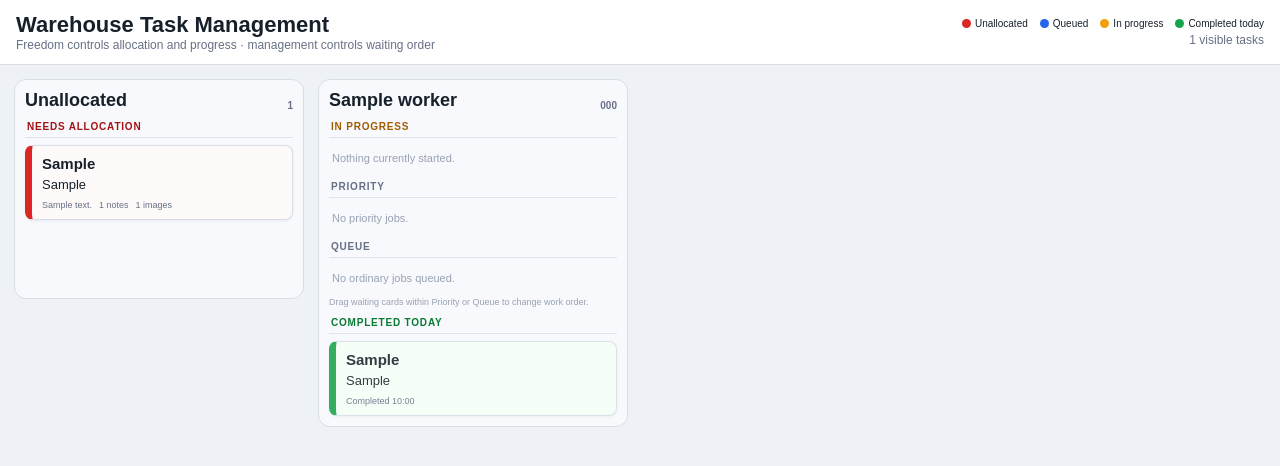
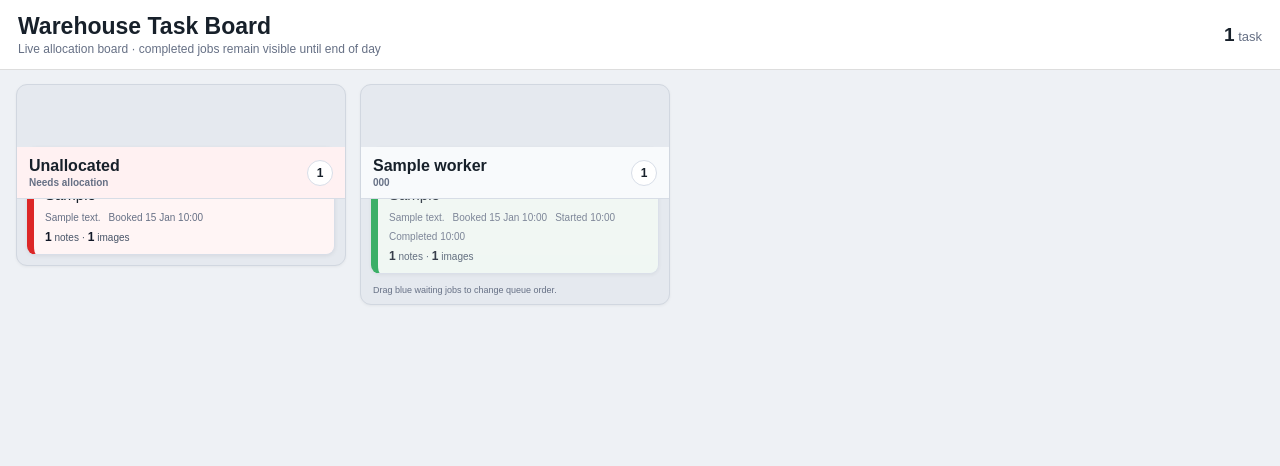
Before and after one commit to Manic8484/job-monitor, a Flask app: template templates/warehouse_tasks.html in a window 1280 px wide. Shown: the top 466 px of the page. Run offline with Flask 3, Linux system fonts and the light colour scheme; the template is opened without the code that fills it: most values are stand-ins (such as "Sample title", 1, 10 or a date in 2020); some libraries are stand-ins or nearby versions.

Commit message:
Add files via upload

```diff
--- a/templates/warehouse_tasks.html
+++ b/templates/warehouse_tasks.html
@@ -3,145 +3,150 @@
 <head>
 <meta charset="utf-8">
 <meta name="viewport" content="width=device-width,initial-scale=1">
-<title>Warehouse Task Management</title>
+<title>Warehouse Tasks</title>
 <style>
-:root{--bg:#eef1f5;--ink:#17202a;--muted:#667085;--line:#d8dee8;--red:#dc2626;--amber:#f59e0b;--blue:#2563eb;--green:#16a34a;--panel:#fff}
-*{box-sizing:border-box}body{margin:0;font-family:Arial,sans-serif;background:var(--bg);color:var(--ink)}
-header{position:sticky;top:0;z-index:30;background:#fff;border-bottom:1px solid #ddd;padding:12px 16px;display:flex;justify-content:space-between;align-items:center}
-h1{margin:0;font-size:22px}.subhead{font-size:12px;color:var(--muted)}
-main{padding:14px;overflow-x:auto}.board{display:flex;gap:14px;align-items:flex-start;min-width:max-content}.column{width:310px;background:#f7f9fc;border:1px solid var(--line);border-radius:12px;padding:10px;min-height:220px}.column.unallocated{width:290px}.column-head{display:flex;justify-content:space-between;align-items:end;margin-bottom:9px}.column-head h2{font-size:18px;margin:0}.column-code{font-size:10px;color:var(--muted);font-weight:700}.section{margin-top:10px}.section-title{font-size:10px;font-weight:800;letter-spacing:.08em;color:#667085;text-transform:uppercase;border-bottom:1px solid #dfe4ec;padding:0 2px 5px;margin-bottom:7px}.section-title.amber{color:#a15c00}.section-title.green{color:#087a32}.section-title.red{color:#a31212}
-.cards{display:flex;flex-direction:column;gap:7px;min-height:8px}.task{position:relative;background:#fff;border:1px solid var(--line);border-left:7px solid var(--blue);border-radius:8px;padding:9px 10px;box-shadow:0 1px 3px rgba(0,0,0,.06);cursor:pointer}.task:hover{box-shadow:0 2px 7px rgba(0,0,0,.13)}.task.red{border-left-color:var(--red);background:#fffafa}.task.blue{border-left-color:var(--blue)}.task.amber{border-left-color:var(--amber);background:#fffaf0}.task.green{border-left-color:var(--green);background:#f5fff7;opacity:.87}.task.dragging{opacity:.45}.task.dragover{outline:2px dashed #667085;outline-offset:2px}.task[draggable="true"]{cursor:grab}.refrow{display:flex;gap:7px;align-items:center;flex-wrap:wrap}.ref{font-weight:800;font-size:15px}.badge{font-size:9px;font-weight:800;padding:3px 6px;border-radius:10px;background:#eef2f6}.badge.priority{background:#fee2e2;color:#991b1b}.headline{font-size:13px;line-height:1.28;margin-top:5px}.meta{display:flex;gap:7px;flex-wrap:wrap;font-size:9px;color:var(--muted);margin-top:6px}.counts{position:absolute;right:8px;top:8px;font-size:9px;color:#667085}.empty{font-size:11px;color:#98a2b3;padding:7px 3px}.draghelp{font-size:9px;color:#98a2b3;margin-top:6px}
-dialog{border:0;border-radius:12px;width:min(1000px,94vw);padding:0;box-shadow:0 20px 60px rgba(0,0,0,.28)}dialog::backdrop{background:rgba(15,23,42,.48)}.mh{padding:14px 16px;border-bottom:1px solid #e5e7eb;display:flex;justify-content:space-between;align-items:center}.mh strong{font-size:20px}.close{font-size:25px;border:0;background:none;cursor:pointer}.mb{padding:16px}.summary{background:#f8fafc;border:1px solid #e2e8f0;border-radius:9px;padding:12px;margin-bottom:14px}.summary .headline{font-size:17px}.detail-section{margin-top:18px}.detail-section h3{margin:0 0 8px;font-size:14px}.note{border-left:4px solid #94a3b8;background:#f8fafc;padding:9px 11px;margin-bottom:8px;border-radius:4px}.notehead{font-size:10px;font-weight:800;color:#64748b;margin-bottom:5px}.note pre{font:inherit;white-space:pre-wrap;margin:0}.media{display:flex;gap:10px;overflow-x:auto;padding-bottom:7px}.media-item{min-width:145px;max-width:180px}.media-item img{width:145px;height:120px;object-fit:cover;border-radius:7px;border:1px solid #ddd;display:block}.filebox{width:145px;height:120px;border:1px solid #ddd;border-radius:7px;display:flex;align-items:center;justify-content:center;background:#f8fafc;font-size:12px;text-align:center;padding:8px}.media-cap{font-size:9px;margin-top:4px;color:#64748b;overflow-wrap:anywhere}.loading{color:var(--muted)}
-.legend{display:flex;gap:12px;align-items:center;flex-wrap:wrap;font-size:10px}.legend span{display:flex;align-items:center;gap:4px}.dot{width:9px;height:9px;border-radius:50%}.dot.red{background:var(--red)}.dot.blue{background:var(--blue)}.dot.amber{background:var(--amber)}.dot.green{background:var(--green)}
-@media(max-width:700px){header{align-items:flex-start;gap:10px;flex-direction:column}.column{width:280px}.column.unallocated{width:270px}}
+:root{
+  --bg:#eef1f5;--panel:#fff;--ink:#17202a;--muted:#667085;--line:#d8dee8;
+  --red:#dc2626;--red-bg:#fff5f5;--amber:#f59e0b;--amber-bg:#fffaf0;
+  --blue:#2563eb;--blue-bg:#f7faff;--green:#16a34a;--green-bg:#f3fbf5;
+}
+*{box-sizing:border-box}
+body{margin:0;font-family:Arial,sans-serif;background:var(--bg);color:var(--ink)}
+header{position:sticky;top:0;z-index:30;background:#fff;border-bottom:1px solid #ddd;padding:13px 18px;display:flex;justify-content:space-between;align-items:center;gap:16px}
+h1{margin:0;font-size:23px}.subhead{font-size:12px;color:var(--muted);margin-top:2px}.total{font-size:13px;color:var(--muted);white-space:nowrap}.total strong{font-size:19px;color:var(--ink)}
+main{padding:14px 16px 24px;overflow-x:auto}.board{display:flex;align-items:flex-start;gap:14px;min-width:max-content}
+.column{width:310px;background:#e5e9ef;border:1px solid #d1d7e0;border-radius:11px;overflow:hidden;box-shadow:0 1px 3px rgba(0,0,0,.05)}
+.column.unallocated{width:330px}.column-head{position:sticky;top:62px;z-index:10;background:#f8fafc;border-bottom:1px solid #d7dde6;padding:10px 12px;display:flex;justify-content:space-between;align-items:center;gap:8px}
+.column.unallocated .column-head{background:#fff1f2}.worker-name{font-size:16px;font-weight:800;overflow:hidden;text-overflow:ellipsis;white-space:nowrap}.worker-code{font-size:10px;color:var(--muted);font-weight:700;margin-top:2px}.count{min-width:26px;height:26px;border-radius:13px;background:#fff;border:1px solid #d8dee8;display:flex;align-items:center;justify-content:center;font-size:12px;font-weight:800}
+.pile{display:flex;flex-direction:column;gap:9px;padding:10px;min-height:70px}.empty{padding:18px 10px;text-align:center;color:var(--muted);font-size:12px}
+.task{background:#fff;border:1px solid var(--line);border-left:7px solid var(--blue);border-radius:9px;padding:10px 11px;box-shadow:0 1px 4px rgba(0,0,0,.07);cursor:pointer;position:relative}.task:hover{box-shadow:0 3px 9px rgba(0,0,0,.12)}
+.task.unallocated{border-left-color:var(--red);background:var(--red-bg)}.task.in-progress{border-left-color:var(--amber);background:var(--amber-bg)}.task.complete{border-left-color:var(--green);background:var(--green-bg);opacity:.82}.task.priority:not(.complete){box-shadow:inset 0 0 0 1px rgba(220,38,38,.18),0 1px 4px rgba(0,0,0,.07)}
+.task[draggable="true"]{cursor:grab}.task.dragging{opacity:.38;cursor:grabbing}.pile.drag-over{background:#dbeafe}
+.topline{display:flex;align-items:center;gap:7px;flex-wrap:wrap}.ref{font-size:17px;font-weight:800}.badge{font-size:9px;font-weight:800;border-radius:10px;padding:3px 6px;background:#eef2f6;color:#344054;text-transform:uppercase}.badge.priority{background:#fee2e2;color:#991b1b}.badge.status-in{background:#fef3c7;color:#92400e}.badge.status-done{background:#dcfce7;color:#166534}.badge.drag{background:#dbeafe;color:#1d4ed8}
+.headline{font-size:15px;line-height:1.28;margin-top:7px}.meta{display:flex;gap:8px;flex-wrap:wrap;font-size:10px;color:var(--muted);margin-top:8px}.counts{font-size:10px;color:#475467;margin-top:7px}.counts strong{font-size:12px;color:#111827}
+.reorder-note{font-size:9px;color:var(--muted);padding:0 12px 9px}.save-state{font-size:10px;margin-left:auto;color:var(--muted)}.save-state.error{color:#b42318;font-weight:700}.save-state.ok{color:#067647;font-weight:700}
+dialog{border:0;border-radius:12px;width:min(1000px,94vw);padding:0;box-shadow:0 20px 60px rgba(0,0,0,.28)}dialog::backdrop{background:rgba(15,23,42,.48)}.mh{padding:14px 16px;border-bottom:1px solid #e5e7eb;display:flex;justify-content:space-between;align-items:center}.mh strong{font-size:20px}.close{font-size:25px;border:0;background:none;cursor:pointer}.mb{padding:16px}.summary{background:#f8fafc;border:1px solid #e2e8f0;border-radius:9px;padding:12px;margin-bottom:14px}.summary .headline{margin-top:5px}.section{margin-top:18px}.section h3{margin:0 0 8px;font-size:14px}.note{border-left:4px solid #94a3b8;background:#f8fafc;padding:9px 11px;margin-bottom:8px;border-radius:4px}.notehead{font-size:10px;font-weight:800;color:#64748b;margin-bottom:5px}.note pre{font:inherit;white-space:pre-wrap;margin:0}.media{display:flex;gap:10px;overflow-x:auto;padding-bottom:7px}.media-item{min-width:145px;max-width:180px}.media-item img{width:145px;height:120px;object-fit:cover;border-radius:7px;border:1px solid #ddd;display:block}.filebox{width:145px;height:120px;border:1px solid #ddd;border-radius:7px;display:flex;align-items:center;justify-content:center;background:#f8fafc;font-size:12px;text-align:center;padding:8px}.media-cap{font-size:9px;margin-top:4px;color:#64748b;overflow-wrap:anywhere}.loading{color:var(--muted)}
+@media(max-width:700px){header{padding:11px 12px}.board{gap:10px}.column,.column.unallocated{width:286px}.column-head{top:58px}.headline{font-size:14px}}
 </style>
 </head>
 <body>
 <header>
-  <div><h1>Warehouse Task Management</h1><div class="subhead">Freedom controls allocation and progress · management controls waiting order</div></div>
-  <div><div class="legend"><span><i class="dot red"></i>Unallocated</span><span><i class="dot blue"></i>Queued</span><span><i class="dot amber"></i>In progress</span><span><i class="dot green"></i>Completed today</span></div><div class="subhead" style="text-align:right;margin-top:4px">{{ total_tasks }} visible tasks</div></div>
+  <div><h1>Warehouse Task Board</h1><div class="subhead">Live allocation board · completed jobs remain visible until end of day</div></div>
+  <div class="total"><strong>{{ total_tasks }}</strong> task{% if total_tasks != 1 %}s{% endif %}</div>
 </header>
-<main><div class="board">
-
+<main>
+<div class="board">
   <section class="column unallocated">
-  <div class="column-head"><h2>Unallocated</h2><span class="column-code">{{ unallocated|length }}</span></div>
-  <div class="section"><div class="section-title red">Needs allocation</div><div class="cards">
+    <div class="column-head"><div><div class="worker-name">Unallocated</div><div class="worker-code">Needs allocation</div></div><div class="count">{{ unallocated|length }}</div></div>
+    <div class="pile">
       {% for t in unallocated %}
-    <article class="task red" onclick="openTask('{{ t.job_ref }}')">
-      <div class="refrow"><span class="ref">{{ t.job_ref }}</span>{% if t.priority_job %}<span class="badge priority">PRIORITY</span>{% endif %}</div>
+      <article class="task unallocated {% if t.priority_job %}priority{% endif %}" onclick="openTask('{{ t.job_ref }}')">
+        <div class="topline"><span class="ref">Task {{ t.job_ref }}</span>{% if t.priority_job %}<span class="badge priority">Priority</span>{% endif %}</div>
         <div class="headline">{{ t.despatch_instructions or 'No short instruction supplied' }}</div>
-      <div class="meta"><span>{{ t.vehicle_description or 'Warehouse Task' }}</span><span>{{ t.note_count }} notes</span><span>{{ t.image_count }} images</span></div>
+        <div class="meta"><span>{{ t.vehicle_description or t.vehicle_code or 'Warehouse Task' }}</span><span>Booked {{ t.booked_at.strftime('%d %b %H:%M') if t.booked_at else '—' }}</span></div>
+        <div class="counts"><strong>{{ t.note_count }}</strong> notes · <strong>{{ t.image_count }}</strong> images{% if t.media_count != t.image_count %} · {{ t.media_count - t.image_count }} files{% endif %}</div>
       </article>
-  {% else %}<div class="empty">No unallocated work.</div>{% endfor %}
-  </div></div>
+      {% else %}<div class="empty">No unallocated warehouse tasks.</div>{% endfor %}
+    </div>
   </section>
 
-{% for w in workers %}
-<section class="column" data-worker="{{ w.code }}">
-  <div class="column-head"><h2>{{ w.label }}</h2><span class="column-code">{{ w.code }}</span></div>
-
-  {% set active = w.tasks | selectattr('task_status','equalto','IN_PROGRESS') | list %}
-  {% set pri = w.tasks | selectattr('task_status','equalto','ALLOCATED') | selectattr('priority_job','equalto',true) | list %}
-  {% set queue = w.tasks | selectattr('task_status','equalto','ALLOCATED') | rejectattr('priority_job','equalto',true) | list %}
-  {% set done = w.tasks | selectattr('task_status','equalto','COMPLETE') | list %}
-
-  <div class="section"><div class="section-title amber">In progress</div><div class="cards">
-  {% for t in active %}
-    <article class="task amber" onclick="openTask('{{ t.job_ref }}')">
-      <div class="refrow"><span class="ref">{{ t.job_ref }}</span>{% if t.priority_job %}<span class="badge priority">PRIORITY</span>{% endif %}</div>
+  {% for worker in workers %}
+  <section class="column" data-allocation-code="{{ worker.code }}">
+    <div class="column-head">
+      <div><div class="worker-name">{{ worker.label }}</div><div class="worker-code">{{ worker.code }}</div></div>
+      <div class="count">{{ worker.tasks|length }}</div>
+    </div>
+    <div class="pile worker-pile" data-allocation-code="{{ worker.code }}">
+      {% for t in worker.tasks %}
+      {% set reorderable = (t.task_status == 'ALLOCATED') %}
+      <article class="task {% if t.task_status == 'IN_PROGRESS' %}in-progress{% elif t.task_status == 'COMPLETE' %}complete{% endif %} {% if t.priority_job %}priority{% endif %}"
+               data-job-ref="{{ t.job_ref }}" data-reorderable="{{ 1 if reorderable else 0 }}"
+               {% if reorderable %}draggable="true"{% endif %}
+               onclick="openTask('{{ t.job_ref }}')">
+        <div class="topline">
+          <span class="ref">Task {{ t.job_ref }}</span>
+          {% if t.priority_job %}<span class="badge priority">Priority</span>{% endif %}
+          {% if t.task_status == 'IN_PROGRESS' %}<span class="badge status-in">In progress</span>
+          {% elif t.task_status == 'COMPLETE' %}<span class="badge status-done">Complete</span>
+          {% elif reorderable %}<span class="badge drag">Queue {{ loop.index }}</span>{% endif %}
+        </div>
         <div class="headline">{{ t.despatch_instructions or 'No short instruction supplied' }}</div>
-      <div class="meta"><span>Started {{ t.started_at.strftime('%H:%M') if t.started_at else '—' }}</span><span>{{ t.note_count }} notes</span><span>{{ t.image_count }} images</span></div>
+        <div class="meta">
+          <span>{{ t.vehicle_description or t.vehicle_code or 'Warehouse Task' }}</span>
+          <span>Booked {{ t.booked_at.strftime('%d %b %H:%M') if t.booked_at else '—' }}</span>
+          {% if t.started_at %}<span>Started {{ t.started_at.strftime('%H:%M') }}</span>{% endif %}
+          {% if t.completed_at %}<span>Completed {{ t.completed_at.strftime('%H:%M') }}</span>{% endif %}
+        </div>
+        <div class="counts"><strong>{{ t.note_count }}</strong> notes · <strong>{{ t.image_count }}</strong> images{% if t.media_count != t.image_count %} · {{ t.media_count - t.image_count }} files{% endif %}</div>
       </article>
-  {% else %}<div class="empty">Nothing currently started.</div>{% endfor %}
-  </div></div>
-
-  <div class="section"><div class="section-title">Priority</div><div class="cards queue-list" data-worker="{{ w.code }}" data-class="priority">
-  {% for t in pri %}
-    <article class="task blue queue-card" draggable="true" data-ref="{{ t.job_ref }}" onclick="openTask('{{ t.job_ref }}')">
-      <div class="refrow"><span class="ref">{{ t.job_ref }}</span><span class="badge priority">PRIORITY</span></div>
-      <div class="headline">{{ t.despatch_instructions or 'No short instruction supplied' }}</div>
-      <div class="meta"><span>Waiting</span><span>{{ t.note_count }} notes</span><span>{{ t.image_count }} images</span></div>
-    </article>
-  {% else %}<div class="empty">No priority jobs.</div>{% endfor %}
-  </div></div>
-
-  <div class="section"><div class="section-title">Queue</div><div class="cards queue-list" data-worker="{{ w.code }}" data-class="normal">
-  {% for t in queue %}
-    <article class="task blue queue-card" draggable="true" data-ref="{{ t.job_ref }}" onclick="openTask('{{ t.job_ref }}')">
-      <div class="refrow"><span class="ref">{{ t.job_ref }}</span></div>
-      <div class="headline">{{ t.despatch_instructions or 'No short instruction supplied' }}</div>
-      <div class="meta"><span>Waiting</span><span>{{ t.note_count }} notes</span><span>{{ t.image_count }} images</span></div>
-    </article>
-  {% else %}<div class="empty">No ordinary jobs queued.</div>{% endfor %}
-  </div><div class="draghelp">Drag waiting cards within Priority or Queue to change work order.</div></div>
-
-  {% if done %}
-  <div class="section"><div class="section-title green">Completed today</div><div class="cards">
-  {% for t in done %}
-    <article class="task green" onclick="openTask('{{ t.job_ref }}')">
-      <div class="refrow"><span class="ref">{{ t.job_ref }}</span></div>
-      <div class="headline">{{ t.despatch_instructions or 'No short instruction supplied' }}</div>
-      <div class="meta"><span>Completed {{ t.completed_at.strftime('%H:%M') if t.completed_at else '—' }}</span></div>
-    </article>
-  {% endfor %}
-  </div></div>
-  {% endif %}
+      {% else %}<div class="empty">No warehouse tasks.</div>{% endfor %}
+    </div>
+    <div class="reorder-note">Drag blue waiting jobs to change queue order.<span class="save-state"></span></div>
   </section>
   {% endfor %}
-
-</div></main>
+</div>
+</main>
 
 <dialog id="taskDialog"><div class="mh"><strong id="modalTitle">Warehouse Task</strong><button class="close" onclick="taskDialog.close()">×</button></div><div class="mb" id="modalBody"><div class="loading">Loading…</div></div></dialog>
 <script>
 function fmtDate(v){if(!v)return '—';const d=new Date(v);return isNaN(d)?v:d.toLocaleString('en-GB',{hour12:false});}
 function esc(s){return String(s??'').replace(/[&<>"']/g,c=>({'&':'&amp;','<':'&lt;','>':'&gt;','"':'&quot;',"'":'&#39;'}[c]));}
+let suppressClick=false;
 async function openTask(ref){
+  if(suppressClick){suppressClick=false;return;}
   modalTitle.textContent='Task '+ref;modalBody.innerHTML='<div class="loading">Loading…</div>';taskDialog.showModal();
+  try{
     const r=await fetch('/api/warehouse-task/'+encodeURIComponent(ref));const d=await r.json();
     if(!r.ok||!d.ok){modalBody.textContent=d.error||'Could not load task';return;}
     const t=d.task;
-  let h='<div class="summary"><div><b>'+esc(t.allocation_name?((t.allocation_code||'')+' · '+t.allocation_name):'UNALLOCATED')+'</b></div><div class="headline">'+esc(t.despatch_instructions||'No short instruction supplied')+'</div><div class="meta"><span>'+esc(t.vehicle_description||t.vehicle_code||'')+'</span><span>'+esc(t.task_status)+'</span><span>POB '+esc(fmtDate(t.started_at))+'</span><span>POD '+esc(fmtDate(t.completed_at))+'</span></div></div>';
-  h+='<div class="detail-section"><h3>Full notes ('+d.notes.length+')</h3>';
+    let h='<div class="summary"><div><b>'+esc(t.allocation_name?((t.allocation_code||'')+' · '+t.allocation_name):'UNALLOCATED')+'</b></div><div class="headline">'+esc(t.despatch_instructions||'No short instruction supplied')+'</div><div class="meta"><span>'+esc(t.vehicle_description||t.vehicle_code||'')+'</span><span>'+esc(t.task_status)+'</span><span>Booked '+esc(fmtDate(t.booked_at))+'</span></div></div>';
+    h+='<div class="section"><h3>Full notes ('+d.notes.length+')</h3>';
     if(!d.notes.length)h+='<div class="loading">No detailed notes received yet.</div>';
     for(const n of d.notes){h+='<div class="note"><div class="notehead">'+esc(n.source)+' · '+esc(n.sender||'')+' · '+esc(fmtDate(n.received_at||n.created_at))+'</div><pre>'+esc(n.note_text)+'</pre></div>';}
-  h+='</div><div class="detail-section"><h3>Photos & files ('+d.media.length+')</h3><div class="media">';
+    h+='</div><div class="section"><h3>Photos & files ('+d.media.length+')</h3><div class="media">';
     if(!d.media.length)h+='<div class="loading">No media received yet.</div>';
     for(const m of d.media){const isImg=(m.content_type||'').startsWith('image/');h+='<div class="media-item"><a href="'+esc(m.url)+'" target="_blank">'+(isImg?'<img src="'+esc(m.url)+'" alt="'+esc(m.original_filename)+'">':'<div class="filebox">'+esc(m.original_filename)+'</div>')+'</a><div class="media-cap">'+esc(m.source)+' · '+esc(m.original_filename)+'</div></div>';}
     h+='</div></div>';modalBody.innerHTML=h;
+  }catch(e){modalBody.textContent='Could not load task';}
 }
+
 let dragged=null;
-document.querySelectorAll('.queue-card').forEach(card=>{
-  card.addEventListener('dragstart',e=>{dragged=card;card.classList.add('dragging');e.stopPropagation();});
-  card.addEventListener('dragend',()=>{card.classList.remove('dragging');document.querySelectorAll('.dragover').forEach(x=>x.classList.remove('dragover'));dragged=null;});
-  card.addEventListener('click',e=>{if(card.classList.contains('dragging'))e.preventDefault();});
+document.querySelectorAll('.task[draggable="true"]').forEach(card=>{
+  card.addEventListener('dragstart',e=>{dragged=card;card.classList.add('dragging');e.dataTransfer.effectAllowed='move';e.dataTransfer.setData('text/plain',card.dataset.jobRef);});
+  card.addEventListener('dragend',()=>{card.classList.remove('dragging');document.querySelectorAll('.worker-pile').forEach(p=>p.classList.remove('drag-over'));dragged=null;suppressClick=true;setTimeout(()=>suppressClick=false,150);});
 });
-document.querySelectorAll('.queue-list').forEach(list=>{
-  list.addEventListener('dragover',e=>{
-    if(!dragged)return;
-    const source=dragged.closest('.queue-list');
-    if(source!==list)return;
-    e.preventDefault();
-    const target=e.target.closest('.queue-card');
-    if(target&&target!==dragged){target.classList.add('dragover');}
+
+document.querySelectorAll('.worker-pile').forEach(pile=>{
+  pile.addEventListener('dragover',e=>{
+    if(!dragged||dragged.closest('.worker-pile')!==pile)return;
+    e.preventDefault();pile.classList.add('drag-over');
+    const cards=[...pile.querySelectorAll('.task[data-reorderable="1"]:not(.dragging)')];
+    const next=cards.find(c=>e.clientY < c.getBoundingClientRect().top+c.getBoundingClientRect().height/2);
+    if(next)pile.insertBefore(dragged,next);else pile.appendChild(dragged);
   });
-  list.addEventListener('dragleave',e=>{const t=e.target.closest('.queue-card');if(t)t.classList.remove('dragover');});
-  list.addEventListener('drop',async e=>{
-    if(!dragged)return;
-    const source=dragged.closest('.queue-list');
-    if(source!==list)return;
-    e.preventDefault();
-    const target=e.target.closest('.queue-card');
-    document.querySelectorAll('.dragover').forEach(x=>x.classList.remove('dragover'));
-    if(target&&target!==dragged){
-      const rect=target.getBoundingClientRect();
-      if(e.clientY < rect.top+rect.height/2) list.insertBefore(dragged,target); else list.insertBefore(dragged,target.nextSibling);
-    }
-    const worker=list.dataset.worker;
-    const all=[...document.querySelectorAll('.queue-list[data-worker="'+CSS.escape(worker)+'"] .queue-card')].map(x=>x.dataset.ref);
-    const r=await fetch('/api/warehouse-task-queue/reorder',{method:'POST',headers:{'Content-Type':'application/json'},body:JSON.stringify({allocation_code:worker,job_refs:all})});
-    if(!r.ok){alert('Queue order was not saved. The board will refresh.');location.reload();}
+  pile.addEventListener('dragleave',e=>{if(!pile.contains(e.relatedTarget))pile.classList.remove('drag-over');});
+  pile.addEventListener('drop',async e=>{
+    e.preventDefault();pile.classList.remove('drag-over');
+    if(!dragged||dragged.closest('.worker-pile')!==pile)return;
+    await saveOrder(pile);
   });
 });
-setTimeout(()=>location.reload(),120000);
+
+async function saveOrder(pile){
+  const allocation_code=pile.dataset.allocationCode;
+  const job_refs=[...pile.querySelectorAll('.task[data-reorderable="1"]')].map(x=>x.dataset.jobRef);
+  const state=pile.closest('.column').querySelector('.save-state');
+  state.className='save-state';state.textContent='Saving…';
+  try{
+    const r=await fetch('/api/warehouse-task-queue/reorder',{method:'POST',headers:{'Content-Type':'application/json'},body:JSON.stringify({allocation_code,job_refs})});
+    const d=await r.json();
+    if(!r.ok||!d.ok)throw new Error(d.error||'Could not save order');
+    state.className='save-state ok';state.textContent='Saved';
+    setTimeout(()=>state.textContent='',1800);
+  }catch(err){state.className='save-state error';state.textContent=err.message||'Save failed';setTimeout(()=>location.reload(),1800);}
+}
+
+setTimeout(()=>location.reload(),60000);
 </script>
-</body></html>
+</body>
+</html>
```
Lines whose indentation alone changed are shown as unchanged.
